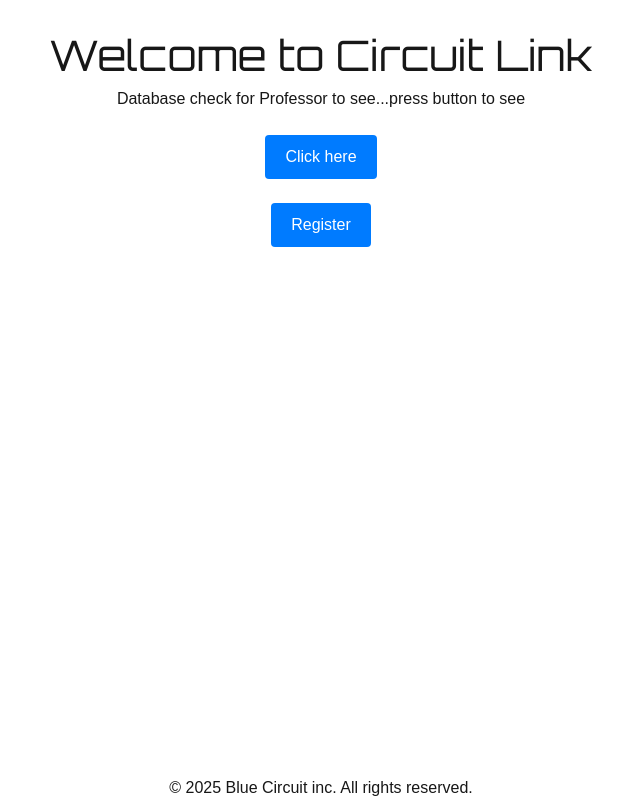
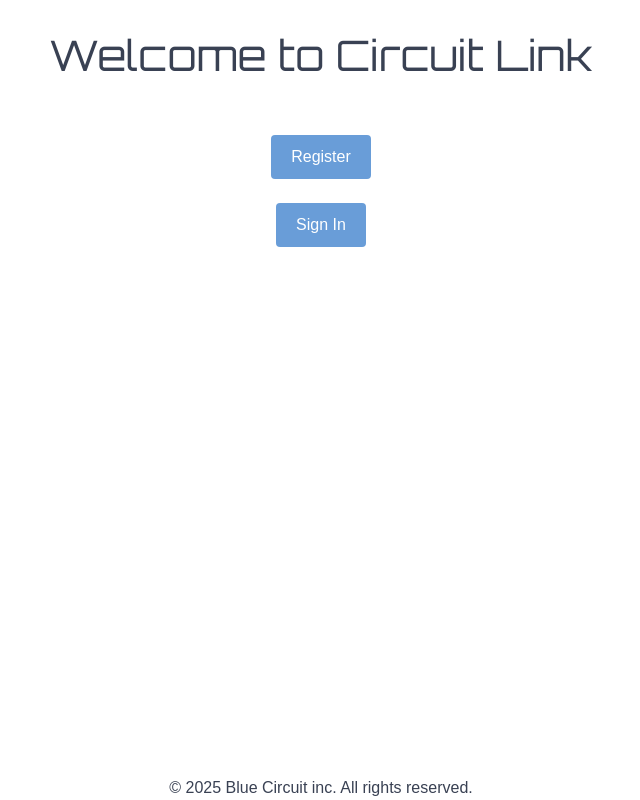
Before and after one commit to vliu36/circuit-link, a Next.js app in the folder client/: page / in a window 1280 px wide. Shown: the whole page, without its empty margins (319-959 px from the left). Built offline with nearby package versions, Linux system fonts and the light colour scheme.

Commit message:
fixed color scheme and layout

```diff
--- a/client/app/globals.css
+++ b/client/app/globals.css
@@ -2,7 +2,7 @@
 
 :root {
   --background: #ffffff;
-  --foreground: #171717;
+  --foreground: #394153;
 }
 
 @theme inline {
@@ -14,7 +14,7 @@
 
 @media (prefers-color-scheme: dark) {
   :root {
-    --background: #0a0a0a;
+    --background: #394153;
     --foreground: #ededed;
   }
 }
@@ -30,9 +30,9 @@ body {
   font-family: Courier;
   color: white;
 
-  width: 400px;
-  height: 300px;
-  background-color: #232460;
+  width: 600px;
+  height: 400px;
+  background-color: #5B6680;
   margin: 0;
   justify-content: center;
   position: relative;
@@ -47,34 +47,37 @@ body {
   width: 100%;
   position: relative;
   left: 50px;
-  bottom: 100px;
-  font-size: 20px;
+  bottom: 150px;
+  font-size: 24px;
+  font-weight: bold;
+
 }
 
 .smallBox{
   height: 25px;
-  font-size: 12px;
-  position:relative;
-  right: 50px;
+  font-size: 20px;
+  position: relative;
+  right: 100px;
+  justify-content: left
 
 }
 
 .txtBox{
-   height: 15px;
-   width: 300px;
-   background-color: #363636;
+   height: 40px;
+   width: 400px;
+   background-color: #699DD8;
    border-color: white;
-   border-radius: 15%;
-   font-size: 12px;
-   position:relative;
-
+   border-radius: 1em;
+   font-size: 16px;
+   position: relative;
+   overflow: hidden
 }
 
 .buttonBox{
    height: 30px;
    width: 100px;
-   border-radius: 15%;
-   background-color: #4d6caf;
+   border-radius: 1em;
+   background-color: #699DD8;
    position:relative;
    left: 50px;
    top: 20px;
@@ -83,11 +86,11 @@ body {
 .signUpWithGoogleButton{
    height: 30px;
    width: 300px;
-   border-radius: 15%;
+   border-radius: 1em;
    background-color: #f7f7f7;
    color: black;
    position:relative;
-   left: 450px;
+   left: 550px;
    top: 150px;
 }
 
@@ -95,7 +98,7 @@ body {
    height: 30px;
    width: 300px;
    position:relative;
-   left: 170px;
+   left: 270px;
    top: 200px;
 }
 
@@ -103,7 +106,7 @@ body {
    height: 30px;
    width: 300px;
    position:relative;
-   left: 150px;
+   left: 255px;
    top: 200px;
 }
 
--- a/client/app/page.tsx
+++ b/client/app/page.tsx
@@ -37,28 +37,7 @@ export default function Database_Check() {
           <div style={{ textAlign: "center" }}>
             <br />
             <h1 style={{ fontFamily: "'Orbitron', Arial, sans-serif", fontSize: 42 }}>Welcome to Circuit Link</h1>
-            <p>
-              Database check for Professor to see...press button to see
-            </p>
             <br />
-            <button
-              type="button"
-              onClick={handleClick}
-              style={{
-              backgroundColor: "#007bff",
-              color: "#fff",
-              border: "none",
-              padding: "10px 20px",
-              borderRadius: "4px",
-              cursor: "pointer",
-              fontSize: "16px",
-              transition: "background-color 0.2s"
-              }}
-              onMouseOver={e => (e.currentTarget.style.backgroundColor = "#0056b3")}
-              onMouseOut={e => (e.currentTarget.style.backgroundColor = "#007bff")}
-            >
-              Click here
-            </button>
             <footer style={{ position: "fixed", left: 0, bottom: 0, width: "100%", textAlign: "center" }}>
               © 2025 Blue Circuit inc. All rights reserved.
             </footer>
@@ -68,7 +47,7 @@ export default function Database_Check() {
           <div style={{ textAlign: "center" }}>
             <br></br>
             <button style={{
-              backgroundColor: "#007bff",
+              backgroundColor: "#699DD8",
               color: "#fff",
               border: "none",
               padding: "10px 20px",
@@ -80,6 +59,22 @@ export default function Database_Check() {
               Register
             </button>
           </div>
+
+          <div style={{ textAlign: "center" }}>
+            <br></br>
+            <button style={{
+              backgroundColor: "#699DD8",
+              color: "#fff",
+              border: "none",
+              padding: "10px 20px",
+              borderRadius: "4px",
+              cursor: "pointer",
+              fontSize: "16px",
+              transition: "background-color 0.2s",
+            }} onClick={() => router.push("/signin")}>
+              Sign In
+            </button>
+          </div>
         </>
     )
 }
--- a/client/app/register/page.tsx
+++ b/client/app/register/page.tsx
@@ -23,13 +23,14 @@ export default function SignUp() {
 
         const data = await res.json();
         alert(data.message || "User created!");
+        window.location.href = "http://localhost:3000/"
 
     } // end function register
     // ------ User Registration End ------ //
 
     // ------------------------ HTML ------------------------
     return (
-    <main background-color = "#322764">
+    <main background-color = "#394153">
         <div className = "box">
             <h1 className = "lblBox">Sign Up</h1>
             <form onSubmit={register}>
--- a/client/app/signin/page.tsx
+++ b/client/app/signin/page.tsx
@@ -29,6 +29,8 @@ export default function SignUp() {
             const user = userCredentials.user;
             console.log("Signed in as:", user.email);
             alert(`Welcome, ${user.email}`);
+
+            window.location.href = "http://localhost:3000/"
             // TODO: Redirect to another page ------------------------------------------------------------------------------------------------[!]
         } catch (err) {
             // setMessage("Login failed.");
```
